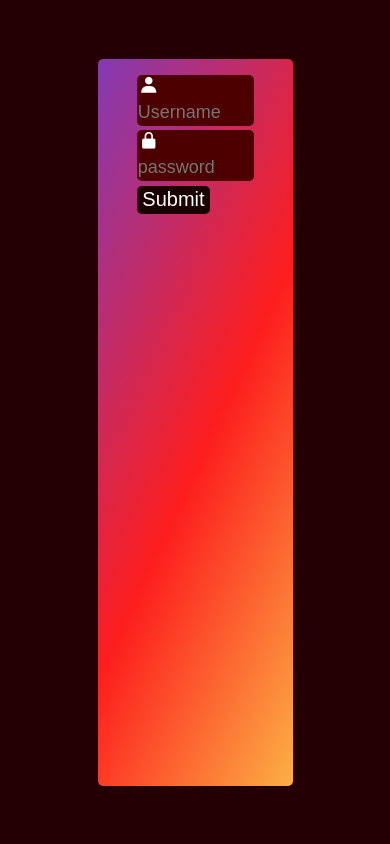
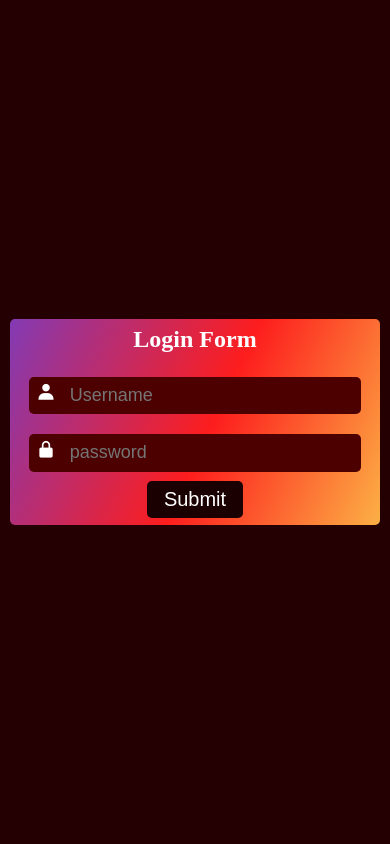
Before and after one commit to Nyrexcoder/akriti_interprise, a PHP site: page /phpmail/adminlogin.php in a window 390 px wide. Run offline with PHP 8.4, Linux system fonts and the light colour scheme.

Commit message:
Update adminlogin.php

```diff
--- a/adminlogin.php
+++ b/adminlogin.php
@@ -14,30 +14,36 @@
         .parentbox{
             width:100%;
             height:100vh;
-            /* border:1px solid red; */
-          position: relative;
         }
-        .box{
+         .box{
             width:100%;
             height:100%;
             background-color:#240002;
-            padding: 15% 0px;
+            display:flex;
+            justify-content:center;
+            align-items:center;
         }
         form{
             width: 50%;
-            height:100%;
             background: rgb(131,58,180);
             background: linear-gradient(115deg, rgba(131,58,180,1) 0%, rgba(253,29,29,1) 54%, rgba(252,176,69,1) 100%);
             margin: auto;
-            padding: 3% 10%;
+            padding: 2% 5%;
             border-radius:5px;
+            display:flex;
+            justify-content:center;
+            align-items:center;
+            flex-direction:column;
+        }
+         form h2{
+            text-align:center;
+            color:#fff;
+            margin-bottom:4%;
         }
         .inputbox{
             width: 100%;
-            /* border:1px solid yellow; */
-            /* padding: 0px 2%; */
             background-color:#4d0000;
-            margin: 4% 0px;
+            margin: 3% 0px;
             border-radius:5px;
 
         }
@@ -69,12 +75,35 @@
             background-color: #1a0000;
             color:#fff;
         }
+         @media screen and (max-width:1024px) {
+            form{
+                width: 65%;
+            }
+        }
+        @media screen and (max-width:768px) {
+            form{
+                width: 75%;
+            }
+        }
+
+        @media screen and (max-width:525px) {
+            form{
+                width: 80%;
+            }
+        }
+        @media screen and (max-width:425px) {
+
+            form{
+                width: 95%;
+            }
+        }
     </style>
 </head>
 <body>
     <div class="parentbox">
         <div class="box">
             <form action="loginform.php" method="post">
+                <h2>Login Form </h2>
                 <div class="inputbox">
                     <label for="username"><i class='bx bxs-user'></i></label>
                     <input type="text" name="username" id="username" placeholder="Username">
```
